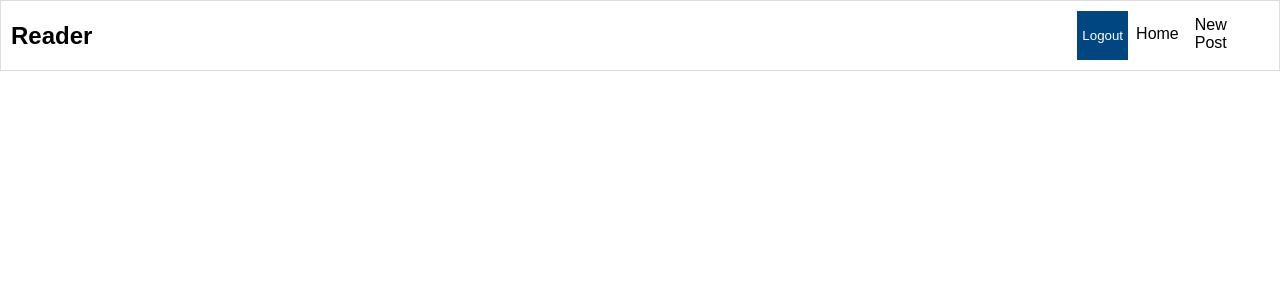
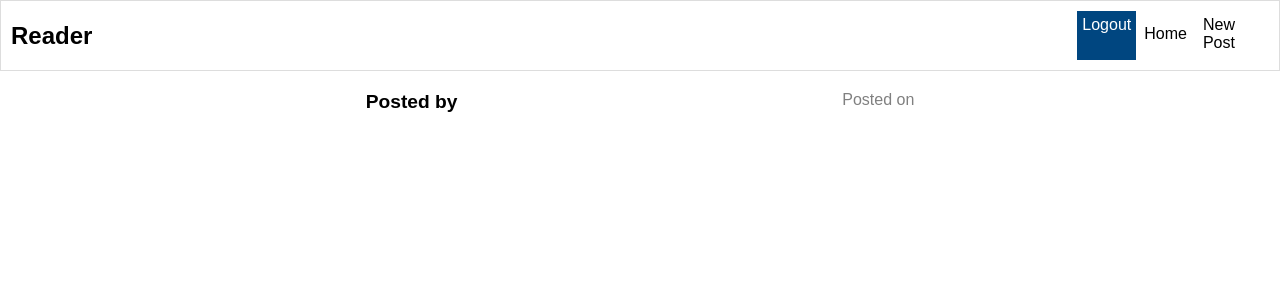
Before and after one commit to AllanG-4779/blog, a React (Create React App) app: page /View in a window 1280 px wide. Both pictures are taken after a click on the button "Login to add post". Shown: the top 300 px of the page. Built offline with nearby package versions, Linux system fonts and the light colour scheme.

Commit message:
added the viewpost file and other changes

```diff
--- a/src/App.js
+++ b/src/App.js
@@ -5,18 +5,22 @@ import { BrowserRouter as Router, Route, Switch } from "react-router-dom";
 import CreatePost from "./Components/CreatePost";
 import { useState } from "react";
 import React from "react";
+import ViewPost from "./Components/ViewPost";
 
 export const postContext = React.createContext([]);
 export const logged = React.createContext([]);
+export const viewContext = React.createContext([])
 
 function App() {
   const [isLogged, setLogged] = useState(false);
   const [post, setPost1] = useState([]);
+  const [view,updateView] = useState({})
   return (
     <Router>
       <div className="App wrapper">
         <postContext.Provider value={[post, setPost1]}>
           <logged.Provider value={[isLogged, setLogged]}>
+            <viewContext.Provider value = {[view,updateView]}>
               <Header />
               <div className="posts">
                 <div></div>
@@ -27,9 +31,14 @@ function App() {
                   <Route exact path="/new">
                     <CreatePost />
                   </Route>
+                  <Route exact path="/View">
+                    <ViewPost />
+                  </Route>
                 </Switch>
                 <div></div>
               </div>
+
+            </viewContext.Provider>
           </logged.Provider>
         </postContext.Provider>
       </div>
--- a/src/Components/CreatePost.js
+++ b/src/Components/CreatePost.js
@@ -66,12 +66,14 @@ function CreatePost() {
   var Day = date.getDate();
   const post_day = `${month} ${Day}, ${Year}`;
   const time_to_read = `${Math.ceil((post.length * 0.7) / 60)} mins Read`;
+  const id = Math.random()*Math.pow(54,5)*3322244;
   //the reducer
   const submitting = (event) => {
     event.preventDefault();
     setPosts([
       ...Post,
       {
+        id: id,
         authors: author,
         titles: title,
         posts: post,
--- a/src/Components/Header.js
+++ b/src/Components/Header.js
@@ -24,11 +24,28 @@ function Header() {
                 Home
               </Link>
             </p>
-            <button  className="button" onClick={()=>{setLogin(prev=>!prev)}} >Logout</button>
+            <Link
+              to="/"
+              style={{ textDecoration: "none" }}
+              className="button"
+              onClick={() => {
+                setLogin((prev) => !prev);
+              }}
+            >
+              Logout
+            </Link>
           </div>
         ) : (
           <div className="container-h2">
-            <button onClick={()=>{setLogin(prev=>!prev) }} className="button">Login to add post</button>
+            <button
+              onClick={() => {
+                setLogin((prev) => !prev);
+              }}
+              className="button"
+            >
+              Login to add post
+            </button>
+
           </div>
         )}
       </nav>
--- a/src/Components/Posts.js
+++ b/src/Components/Posts.js
@@ -1,26 +1,39 @@
 import React, { useState } from "react";
 import "../Posts.css";
-import {postContext} from "../App"
-import {useContext} from "react"
+import { postContext, viewContext } from "../App";
+import { useContext } from "react";
+import { Link } from "react-router-dom";
 function Posts(props) {
-
- const [globalPost,setGlobal] = useContext(postContext)
+  const [globalPost, setGlobal] = useContext(postContext);
+  const [view,updateView] = useContext(viewContext)
 
   return (
     <div>
-    {globalPost.length===0?<div className="container-post"><p>Nothing to show at the moment</p></div>
-      :globalPost.map((x) => {
+      {globalPost.length === 0 ? (
+        <div className="container-post">
+          <p>Nothing to show at the moment</p>
+        </div>
+      ) : (
+        globalPost.map((x) => {
           return (
-          <div className="container-post" key={Math.random()*1238383.99388584}>
+            <div
+              className="container-post"
+              key={x.id}
+            >
+              <Link to="/View"className="clickable" onClick={()=>{
+                updateView(globalPost.find(p=>p.id===x.id))
+              }}>
                 <p style={{ marginBottom: 4 }}>{x.authors}</p>
                 <h4>{x.titles}</h4>
+              </Link>
               <div className="time" style={{ marginTop: 6 }}>
                 <p>{x.time}</p>
                 <p>{x.duration}</p>
               </div>
             </div>
           );
-      })}
+        })
+      )}
     </div>
   );
 }
--- /dev/null
+++ b/src/Components/ViewPost.js
@@ -0,0 +1,27 @@
+import React from "react";
+import "../ViewPost.css";
+import {postContext, viewContext} from "../App"
+import {useContext} from "react"
+
+function ViewPost() {
+const [view_post,setView] = useContext(viewContext)
+
+
+  return (
+    <div className="post-view">
+      <div className="details">
+        <p>
+          Posted by  <span style={{ color: "dodgerblue" }}>{view_post.authors}</span>
+        </p>
+        <p>Posted on  {view_post.time}</p>
+      </div>
+      <div className="post-content">
+        <p>
+          {view_post.posts}
+        </p>
+      </div>
+    </div>
+  );
+}
+
+export default ViewPost;
--- a/src/Posts.css
+++ b/src/Posts.css
@@ -18,3 +18,8 @@
     justify-self: flex-end;
 
 }
+.clickable{
+    line-height: 1.5em;
+    text-decoration: none;
+    color:inherit;
+}
--- /dev/null
+++ b/src/ViewPost.css
@@ -0,0 +1,26 @@
+.post-view{
+    display: flex;
+    flex-direction: column;
+    font-family: Arial, Helvetica, sans-serif;
+
+}
+
+.details{
+    display: flex;
+    justify-content: space-between;
+    flex-direction :row;
+    margin-bottom:20px;
+}
+.details>p:nth-child(odd){
+    font-weight: bold;
+    font-size: larger;
+}
+.details>p:nth-child(even){
+    color:grey;
+}
+.post-content{
+    font-family: 'Lucida Sans', 'Lucida Sans Regular', 'Lucida Grande', 'Lucida Sans Unicode', Geneva, Verdana, sans-serif;
+    font-size: large;
+    font-stretch: expanded;
+    font-weight: lighter;
+}
```
Lines whose indentation alone changed are shown as unchanged.
